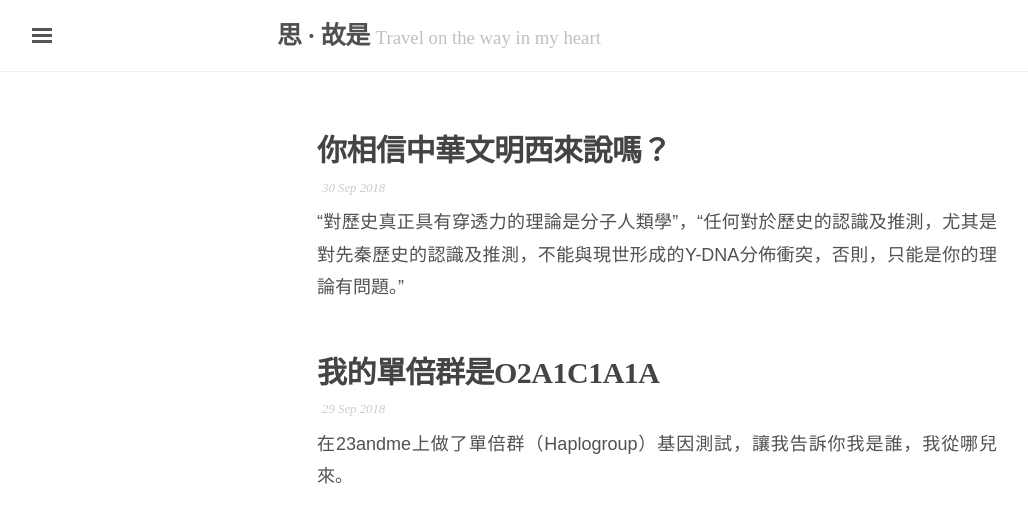
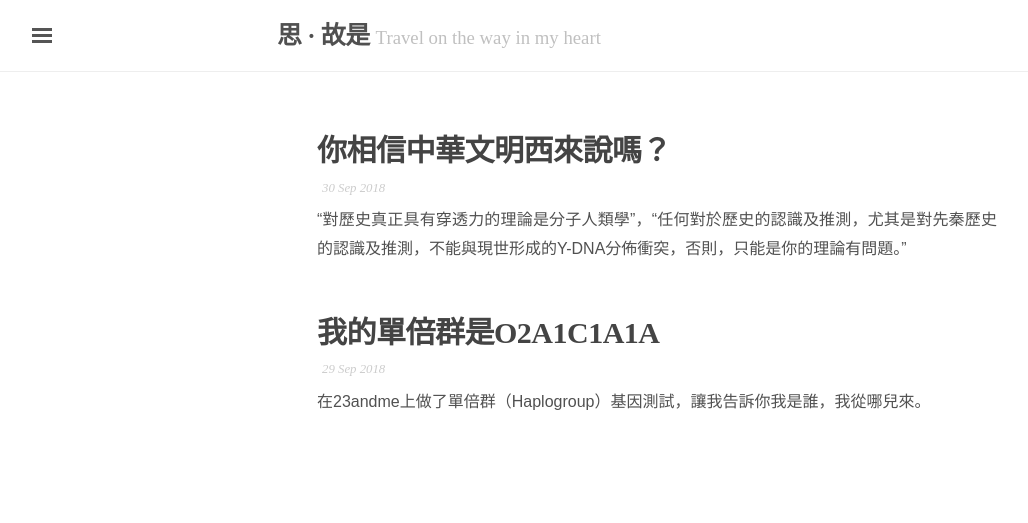
Before and after one commit to Je-pense/blog, a Jekyll site: the page built from index.html, in a window 1280 px wide. Shown: the top 523 px of the page, without its empty margins (3-1031 px from the left). Built offline with Jekyll 4.4.1, drawn with Linux system fonts in a browser that asks for light colours; nearby versions of some CDN libraries; the list of posts is cut into pages by our own code.

Commit message:
style adjust

```diff
--- a/_sass/styles.scss
+++ b/_sass/styles.scss
@@ -81,7 +81,7 @@ ul li p {
   margin: 0;
   padding-bottom: 25px;
   line-height: 1.8em;
-  font-size: .8rem;
+  font-size: .8rem !important;
   font-weight: 500;
   font-family: microsoft yahei;
 }
```
